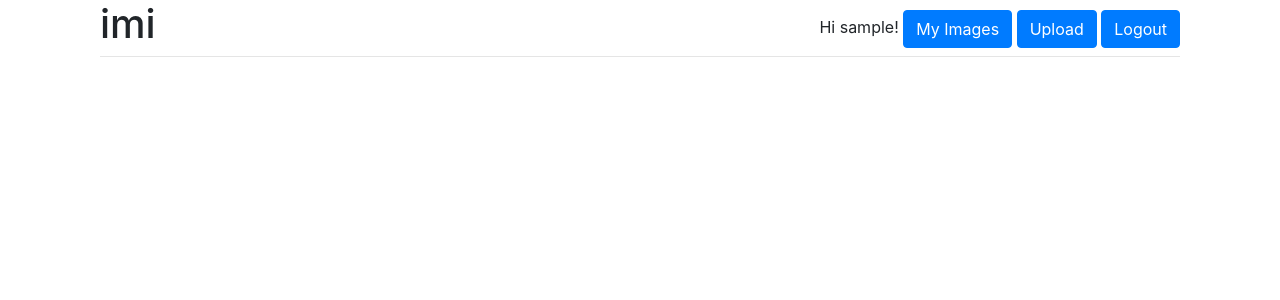
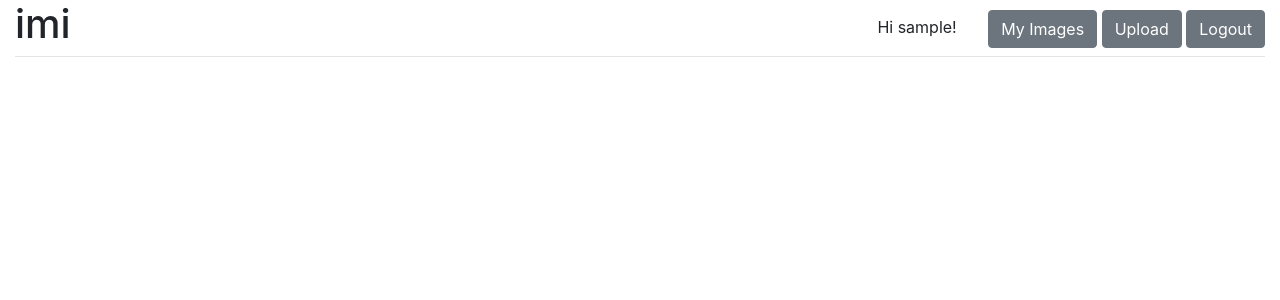
Before and after one commit to tnyhyn/imi, a Django app: page / in a window 1280 px wide. Shown: the top 300 px of the page. Run offline with Django 3.2, Linux system fonts and the light colour scheme; the visitor is signed in with stand-in values (Sample User, id 1); data that the repository does not hold is empty; some libraries are stand-ins or nearby versions.

Commit message:
masonary-styling to home page and navbar styling

```diff
--- a/images/templates/base.html
+++ b/images/templates/base.html
@@ -7,26 +7,26 @@
     <title>imi</title>
     </head>
     <body>
-        <div class="container">
         <div class="col-12">
             <div class="row" >
-                    <div class="col-3 text-left">
+                <div class="col-2 text-left">
                     <h1 class="mt-12">imi</h1>
                 </div>
-                    <div class="col-9 text-right" style="margin-top: 10px;">
+                <div class="col-10 text-right" style="margin-top: 10px;">
                     <div class="row">
                         <div class="col">
                             {% if user.is_authenticated %}
                             Hi {{ user.username }}!
+                            &nbsp;&nbsp;&nbsp;&nbsp;&nbsp;
                             {% block myimages %}
                             {% endblock %}
-                                    <a href="{% url 'upload_file' %}" class="btn btn-primary">Upload</a>
+                                <a href="{% url 'upload_file' %}" class="btn btn-secondary">Upload</a>
                             {% endif %}
                             {% if user.is_authenticated %}
-                                    <a href ="{% url 'logout' %}" class="btn btn-primary">Logout</a>
+                                <a href ="{% url 'logout' %}" class="btn btn-secondary">Logout</a>
                             {% else %}
-                                    <a href ="{% url 'login' %}" class="btn btn-primary">Sign In</a>
-                                    <a href ="{% url 'register' %}" class="btn btn-primary">Sign Up</a>
+                                <a href ="{% url 'login' %}" class="btn btn-secondary">Sign In</a>
+                                <a href ="{% url 'register' %}" class="btn btn-secondary">Sign Up</a>
                             {% endif %}
                         </div>
                     </div>
@@ -36,6 +36,5 @@
         {% block content %}
         {% endblock %}
         </div>
-        </div>
     </body>
 </html>
--- a/images/templates/home.html
+++ b/images/templates/home.html
@@ -1,17 +1,21 @@
 {% extends 'base.html' %}
+
 
 <html>
     {% block myimages %}
         {% if user.is_authenticated %}
-            <a href="{% url 'myimages' %}" class="btn btn-primary">My Images</a>
+            <a href="{% url 'myimages' %}" class="btn btn-secondary">My Images</a>
         {% endif %}
     {% endblock %}
     {% block content %}
-
-        <p>
-            {% for image in latest_pictures %}
-                <img src="{{ image.image.url }}" width="500px"/>
-            {% endfor %}
-        </p>
+    <div class="card-columns">
+        {% for image in latest_pictures %}
+            <div class="card card border-light mb-3">
+                <a href="{{image.image.url}}">
+                    <img class="card-img-top" src="{{ image.image.url }}">
+                </a>
+            </div>
+        {% endfor %}
+    </div>
     {% endblock %}
 </html>
--- a/images/templates/myimages.html
+++ b/images/templates/myimages.html
@@ -1,4 +1,5 @@
 {% extends 'base.html' %}
+
 
 {% block content %}
 <html>
--- a/images/views.py
+++ b/images/views.py
@@ -11,8 +11,7 @@ from .forms import UploadImageForm
 
 def home(request):
     latest_pictures = Post.objects.filter(private=False)
-    print(latest_pictures)
-    context = {'latest_pictures': latest_pictures}
+    context = {'latest_pictures': latest_pictures[::-1]}
     return render(request, 'home.html', context)
 
 
```
Lines whose indentation alone changed are shown as unchanged.
